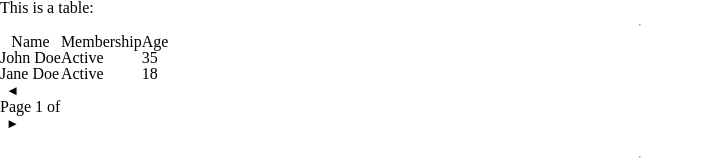
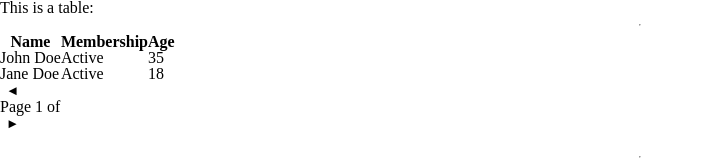
Before and after one commit to RyanJP18/data-deck, a Vue app: page / in a window 1280 px wide. Shown: the top 160 px of the page, without its empty margins (0-704 px from the left). Built offline with nearby package versions, Linux system fonts and the light colour scheme.

Commit message:
Header consistency

```diff
--- a/src/components/DataDeckTable.vue
+++ b/src/components/DataDeckTable.vue
@@ -25,7 +25,7 @@ const { displayData } = useDataDeck({ data: props.data, headerMetadata: props.he
         <table>
             <thead>
                 <tr>
-                    <th v-for="header in headerMetadata" :key="header">{{ header.label }}</th>
+                    <th v-for="header in headerMetadata" :key="header"><b>{{ header.label }}</b></th>
                 </tr>
             </thead>
             <tbody>
```
